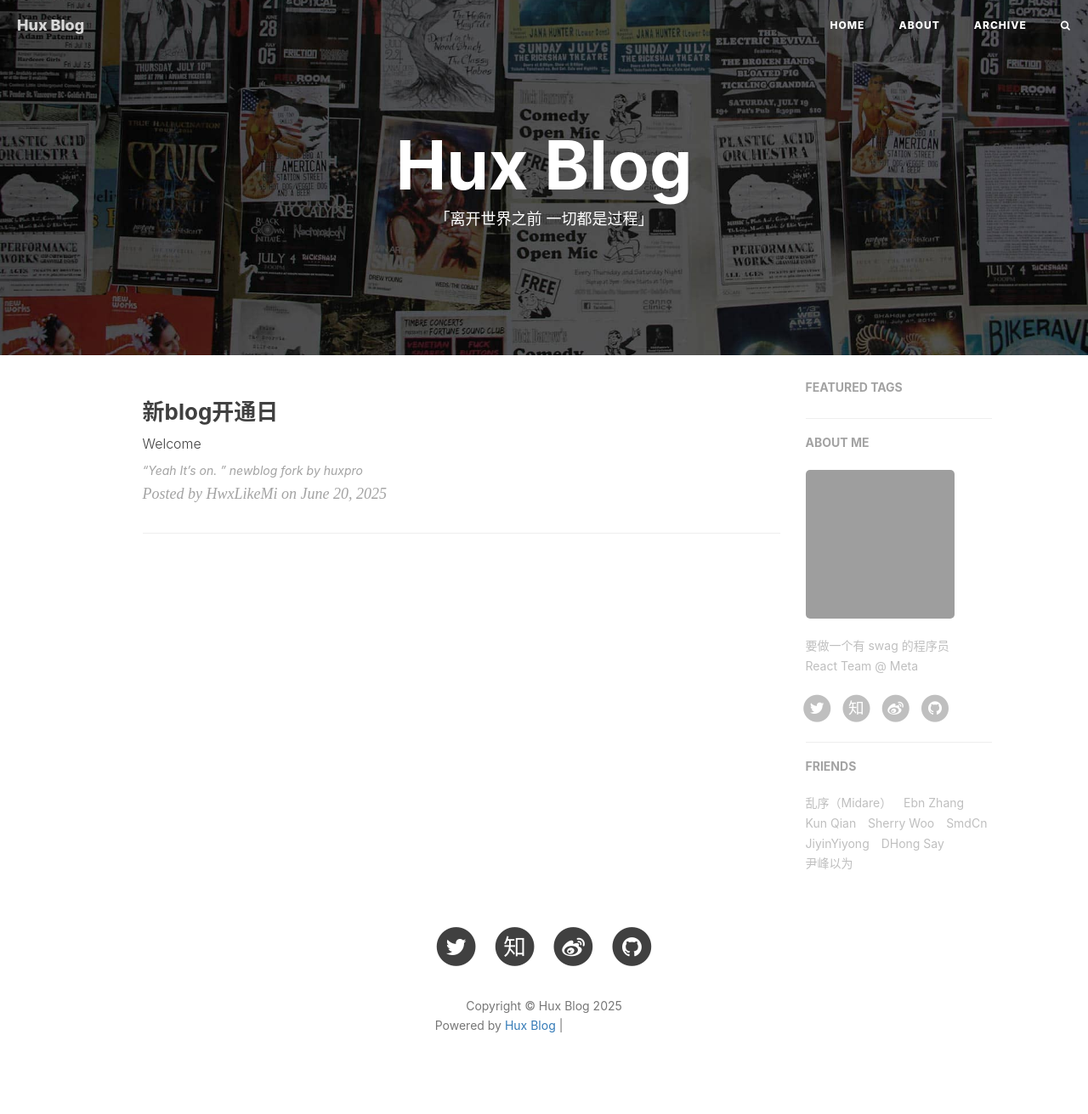
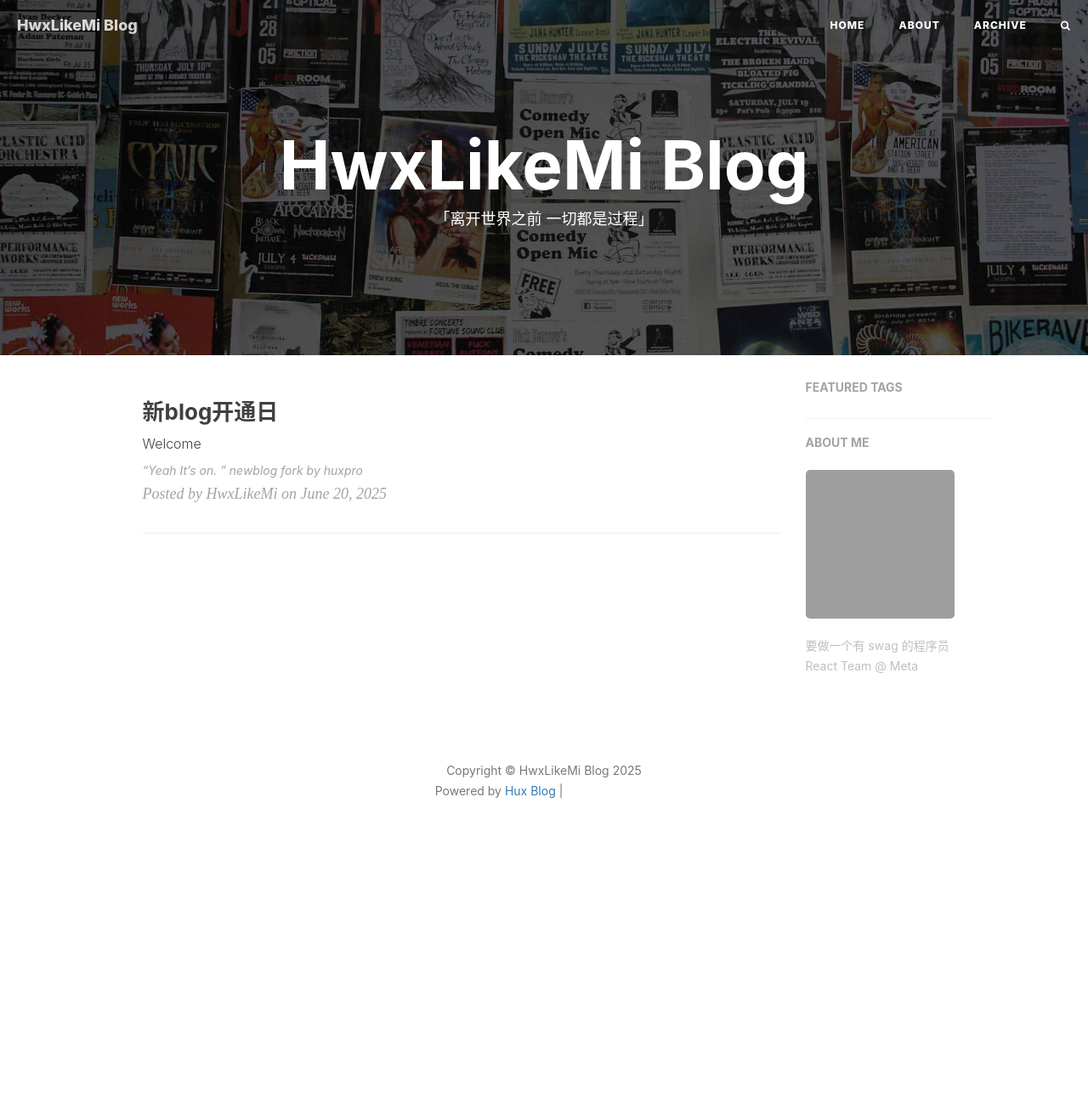
Before and after one commit to hwxlikemi/newblog, a Jekyll site: the page built from index.html, in a window 1280 px wide. Shown: the whole page at 85% size. Built offline with Jekyll 4.4.1, drawn with Linux system fonts in a browser that asks for light colours; nearby versions of some CDN libraries; the list of posts is cut into pages by our own code; comment, search, counter and statistics services are not loaded; after the commit the page ends 1035 px from its top, so only the background shows below that; some of the changed lines change nothing that is shown; grey boxes are pictures that could not be loaded.

Commit message:
Update _config.yml

```diff
--- a/_config.yml
+++ b/_config.yml
@@ -1,10 +1,10 @@
 # Site settings
-title: Hux Blog
-SEOTitle: 黄玄的博客 | Hux Blog
+title: HwxLikeMi Blog
+SEOTitle: HWXLIKEMIのBLOG
 header-img: img/home-bg.jpg
-email: huxpro@gmail.com
-description: "这里是 @Hux黄玄 的个人博客，与你一起发现更大的世界 | 要做一个有 swag 的程序员"
-keyword: "黄玄, Hux黄玄, Hux, 鬼栈, huxpro, @huxpro, 黄玄的博客, Hux Blog, 博客, 个人网站, 互联网, Web, JavaScript, React, React Native, 前端, 设计"
+email: huangweixi666@gmail.com
+description: "这里是 HwxLikeMi 的个人博客"
+keyword: "博客, 个人网站, 互联网, Web, JavaScript, 设计, 个人开发者, 学生"
 url: "https://huangxuan.me" # your host, for absolute URL
 baseurl: "" # for example, '/blog' if your blog hosted on 'host/blog'
 
@@ -12,11 +12,11 @@ baseurl: "" # for example, '/blog' if your blog hosted on 'host/blog'
 future: true
 
 # SNS settings
-RSS: false
-weibo_username: huxpro
-zhihu_username: huxpro
-github_username: huxpro
-twitter_username: huxpro
+#RSS: false
+#weibo_username: huxpro
+#zhihu_username: huxpro
+#github_username: huxpro
+#twitter_username: huxpro
 #facebook_username:  huxpro
 #linkedin_username:  firstname-lastname-idxxxx
 
@@ -59,7 +59,7 @@ kramdown:
       start_line: 1
 
 # Disqus settings
-disqus_username: hux
+disqus_username: HwxLikeMi
 
 # Netease settings
 netease_comment: false
@@ -69,13 +69,13 @@ netease_comment: false
 # ba_track_id: [your track id]
 
 # Google Analytics
-ga_track_id: "UA-49627206-1" # Format: UA-xxxxxx-xx
-ga_domain: huangxuan.me
+#ga_track_id: "UA-49627206-1" # Format: UA-xxxxxx-xx
+#ga_domain: huangxuan.me
 
 # Sidebar settings
 sidebar: true # whether or not using Sidebar.
 sidebar-about-description: "要做一个有 swag 的程序员 <br> React Team @ Meta"
-sidebar-avatar: https://github.com/Huxpro.png # use absolute URL, seeing it's used in both `/` and `/about/`
+sidebar-avatar: https://github.com/Hwxlikemi.png # use absolute URL, seeing it's used in both `/` and `/about/`
 
 # Featured Tags
 featured-tags: true # whether or not using Feature-Tags
@@ -89,14 +89,14 @@ service-worker: true
 page-mathjax: false
 
 # Friends
-friends:
-  [
-    { title: "乱序（Midare）", href: "http://mida.re/" },
-    { title: "Ebn Zhang", href: "https://ebnbin.dev/" },
-    { title: "Kun Qian", href: "http://kunq.me" },
-    { title: "Sherry Woo", href: "https://sherrywoo.me/" },
-    { title: "SmdCn", href: "http://blog.smdcn.net" },
-    { title: "JiyinYiyong", href: "http://tiye.me/" },
-    { title: "DHong Say", href: "http://dhong.co" },
-    { title: "尹峰以为", href: "http://ingf.github.io/" },
-  ]
+#friends:
+#  [
+#    { title: "乱序（Midare）", href: "http://mida.re/" },
+#    { title: "Ebn Zhang", href: "https://ebnbin.dev/" },
+#    { title: "Kun Qian", href: "http://kunq.me" },
+#    { title: "Sherry Woo", href: "https://sherrywoo.me/" },
+#    { title: "SmdCn", href: "http://blog.smdcn.net" },
+#    { title: "JiyinYiyong", href: "http://tiye.me/" },
+#   { title: "DHong Say", href: "http://dhong.co" },
+#    { title: "尹峰以为", href: "http://ingf.github.io/" },
+#  ]
```
